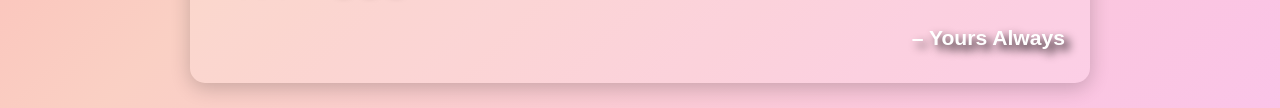
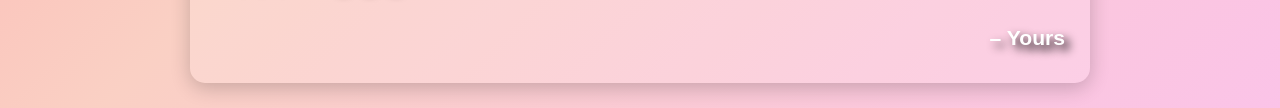
Before and after one commit to mayur1899/Apology, a plain HTML site: page index.html in a window 1280 px wide. Shown: the part 1081-1189 px from the top of the page. Drawn offline with Linux system fonts and the light colour scheme.

Commit message:
Update index.html

```diff
--- a/index.html
+++ b/index.html
@@ -102,7 +102,7 @@
       <p>
         Aur ek baat yaad rakhna, I will always love you. Tera ek reserve space hamesha mere dil mein rahega… because you are the "One I know by Heart”. Thank you, princess, for fixing me a lot..... ❤️❤️❤️
       </p>
-      <div class="signature">– Yours Always</div>
+      <div class="signature">– Yours</div>
     </div>
 
     <a class="btn" href="#">Forgive Me ❤️</a>
```
